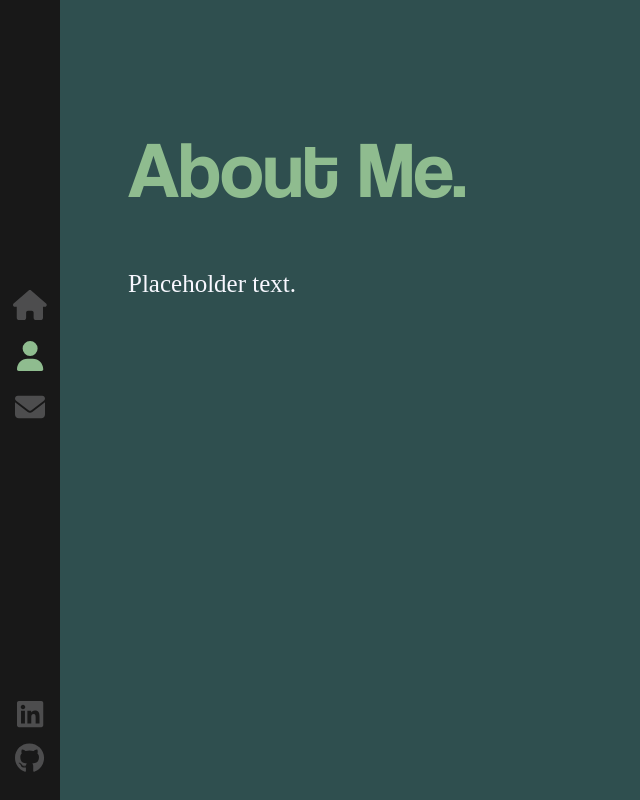
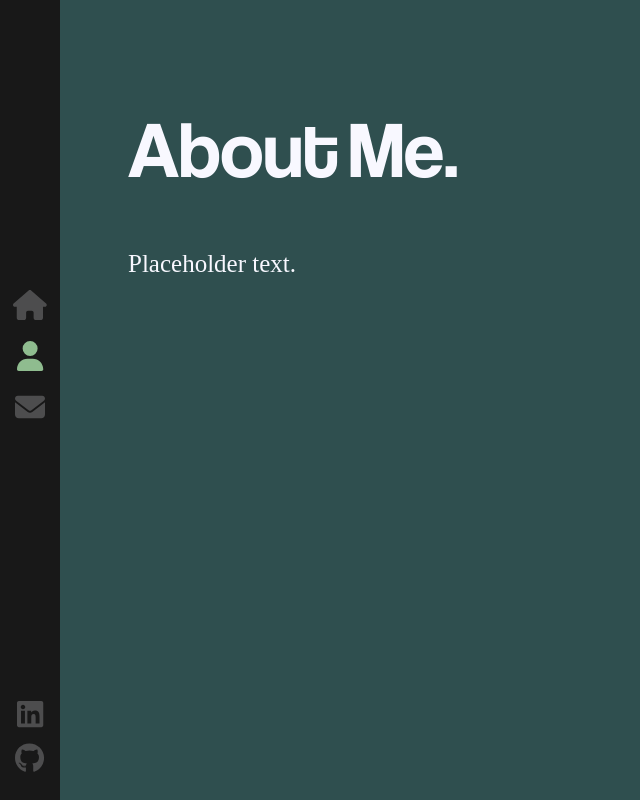
Before and after one commit to justinhdev/justinhdev.github.io, a React (Create React App) app: page /about in a window 1280 px wide. Shown: the whole page, without its empty margins (0-640 px from the left). Built offline with nearby package versions, Linux system fonts and the light colour scheme.

Commit message:
Adding About

```diff
--- a/package.json
+++ b/package.json
@@ -10,15 +10,19 @@
     "@testing-library/jest-dom": "^5.16.5",
     "@testing-library/react": "^13.3.0",
     "@testing-library/user-event": "^13.5.0",
+    "@use-gesture/react": "^10.2.19",
     "animate.css": "^4.1.1",
     "gsap-trial": "^3.11.0",
     "loaders.css": "^0.1.2",
     "react": "^18.2.0",
     "react-dom": "^18.2.0",
+    "react-head": "^3.4.2",
     "react-leaflet": "^4.0.2",
     "react-loaders": "^3.0.1",
+    "react-particles": "^2.2.4",
     "react-router-dom": "^6.3.0",
     "react-scripts": "5.0.1",
+    "react-spring": "^9.5.2",
     "sass": "^1.54.5",
     "web-vitals": "^2.1.4"
   },
--- a/src/components/About/index.js
+++ b/src/components/About/index.js
@@ -1,22 +1,30 @@
-import './index.scss'
-import AnimatedLetters from '../AnimatedLetters'
+import "./index.scss";
+import AnimatedLetters from "../AnimatedLetters";
+import { useEffect, useState } from "react";
 
 const About = () => {
+  const [letterClass, setLetterClass] = useState("text-animate");
+
+  useEffect(() => {
+    setTimeout(() => {
+      return setLetterClass("text-animate-hover");
+    }, 3000);
+  }, []);
+
   return (
-        <div className='container about-page'>
-            <div className='text-zone'>
+      <div className="about-page">
+        <div className="text-zone">
           <h1>
             <AnimatedLetters
-                        strArray={['A', 'b', 'o', 'u', 't', ' ', 'M', 'e', '.']}
+              letterClass={letterClass}
+              strArray={["A", "b", "o", "u", "t", " ", "M", "e", "."]}
               idx={15}
             />
           </h1>
-                <p>
-                    Placeholder text.
-                </p>
+          <p>Placeholder text.</p>
         </div>
       </div>
-    )
-}
+  );
+};
 
-export default About
+export default About;
--- a/src/components/About/index.scss
+++ b/src/components/About/index.scss
@@ -0,0 +1,9 @@
+.content {
+    position: relative;
+    font-family: 'Poppins';
+    font-weight: 650;
+    font-size: 20px;
+    color: #F8F8FF;
+    position: relative;
+    left: 40%;
+}
--- a/src/components/Layout/index.scss
+++ b/src/components/Layout/index.scss
@@ -52,7 +52,7 @@
     h1 {
       font-size: 80px;
       font-family: "Coolvetica";
-      color: #8fbc8f;
+      color: #f8f8ff;
       font-weight: 400;
       margin-top: 0;
       position: relative;
--- a/src/index.js
+++ b/src/index.js
@@ -6,11 +6,11 @@ import reportWebVitals from './reportWebVitals'
 import { BrowserRouter } from 'react-router-dom'
 
 ReactDOM.render(
-  <React.StrictMode>
+
     <BrowserRouter>
       <App />
     </BrowserRouter>
-  </React.StrictMode>,
+,
   document.getElementById('root')
 )
 
```
Also changed, not shown: 1 other file (tests, documents, lock files or other folders). Lines whose indentation alone changed are shown as unchanged.
